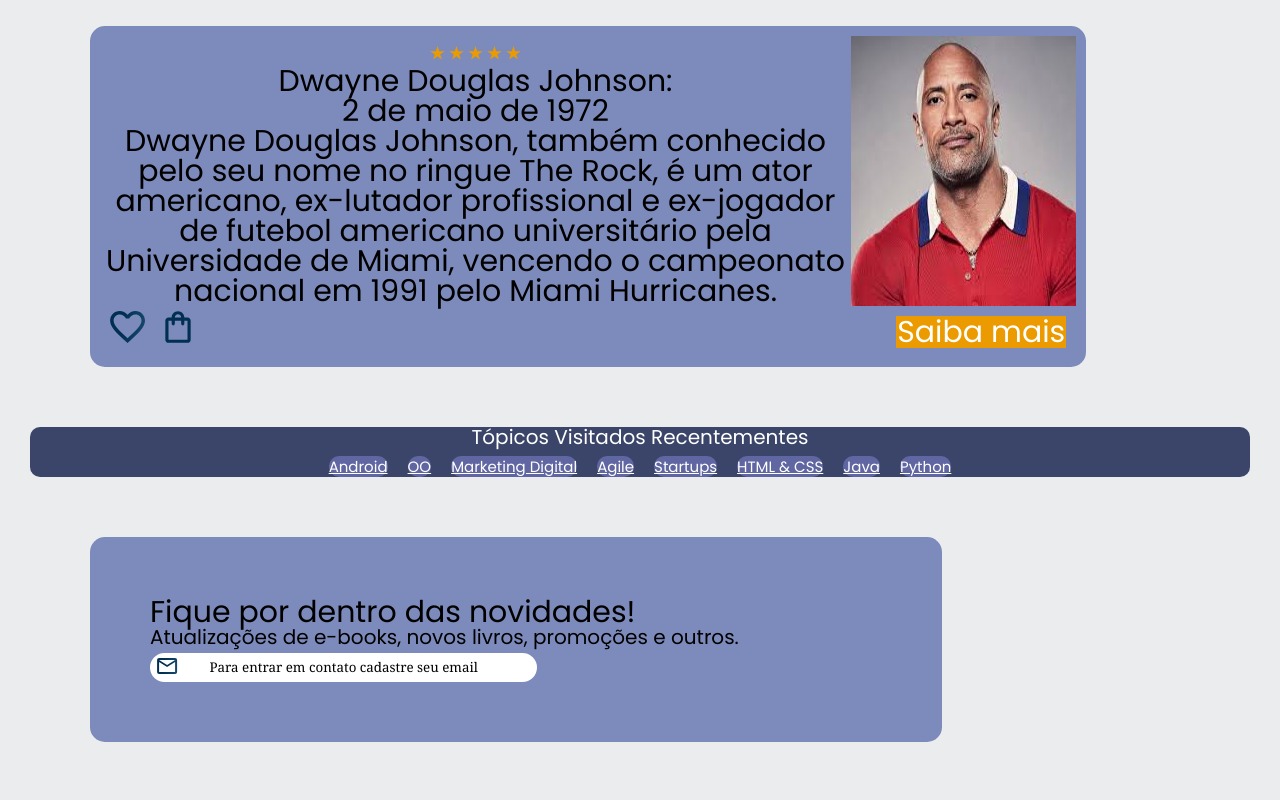
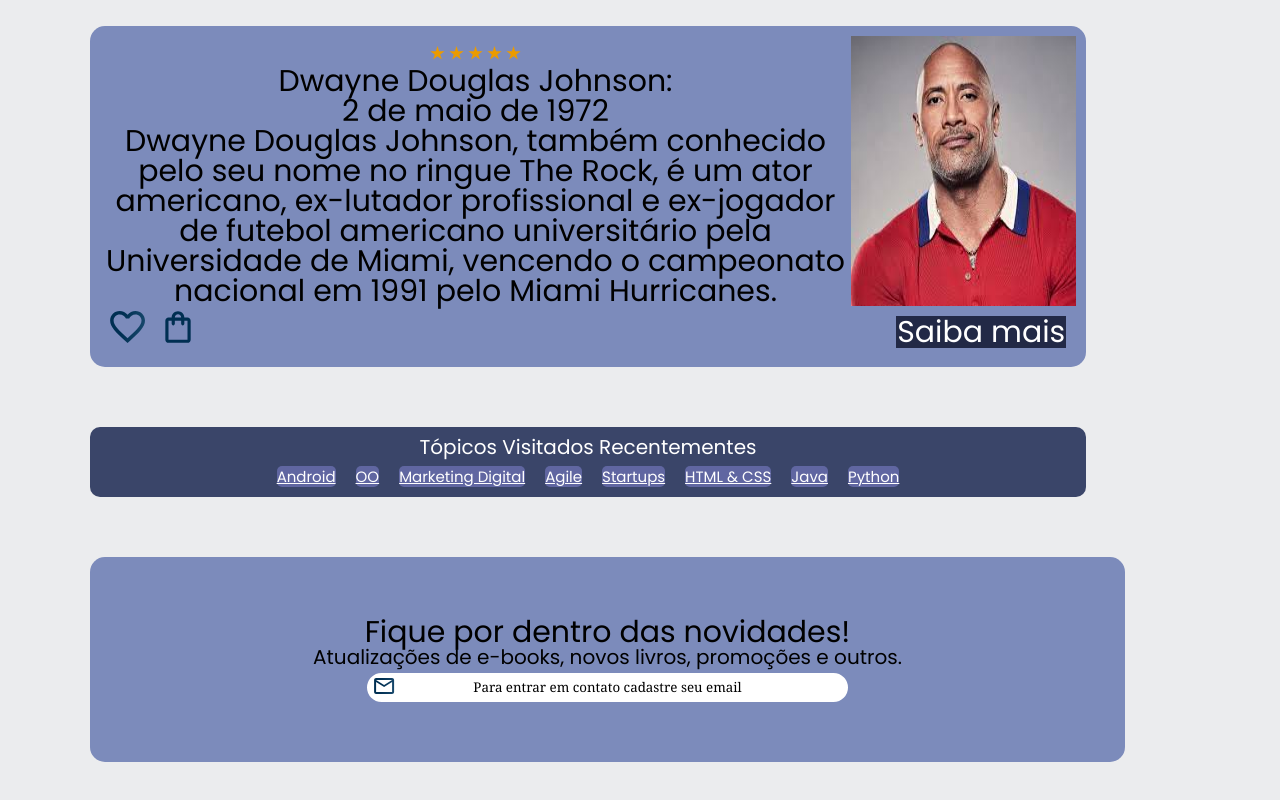
Before and after one commit to Kaylaneizabella/Alura-bookks, a plain HTML site: page index.html in a window 1280 px wide. Shown: the part 1100-1900 px from the top of the page. Drawn offline with nearby package versions, Linux system fonts and the light colour scheme.

Commit message:
Add files via upload

```diff
--- a/style.css
+++ b/style.css
@@ -2,7 +2,7 @@
     font-size: 30px;
     --cor-de-fundo:#EBECEE;
     --branco: #ffffff;
-    --laranja: #EB9B00;
+    --laranja: #222946;
     --azul-degrade: linear-gradient(97,54deg, rgb(7, 163, 163) 35,49%, rgb(9, 114, 114) 165,37%);
     --fonte-principal: "Poppins";
     padding: 30px;
@@ -188,8 +188,9 @@ text-align: center;
     background: #3a4569 ;
     text-align: center;
   border-radius: 10px;
-  margin: 2em,
-  ;
+  width: 80%;
+  padding: 10px;
+  margin: 2em;
   }
 
   .titulos-topicos{
@@ -209,25 +210,30 @@ color: #ffffff;
 padding: 0,9em;
 background-color: #6066a1;
 margin: 10px;
-border-radius: 10px;
+border-radius: 5px;
 font-size:15px ;
+
+
     }
 
     .rodape{
     background:#7c8bbb;
     border-radius: 15px;
-    width: 60%;
+    width: 75%;
     padding: 2em;
     margin: 2em;
+    text-align: center;
     }
 
     .contato-titulo{
 font-size: 1em;
+text-align: center;
 
     }
 
     .contato-texto{
         font-size: 20px;
+        text-align: center;
     }
 
     .contato-email{
```
